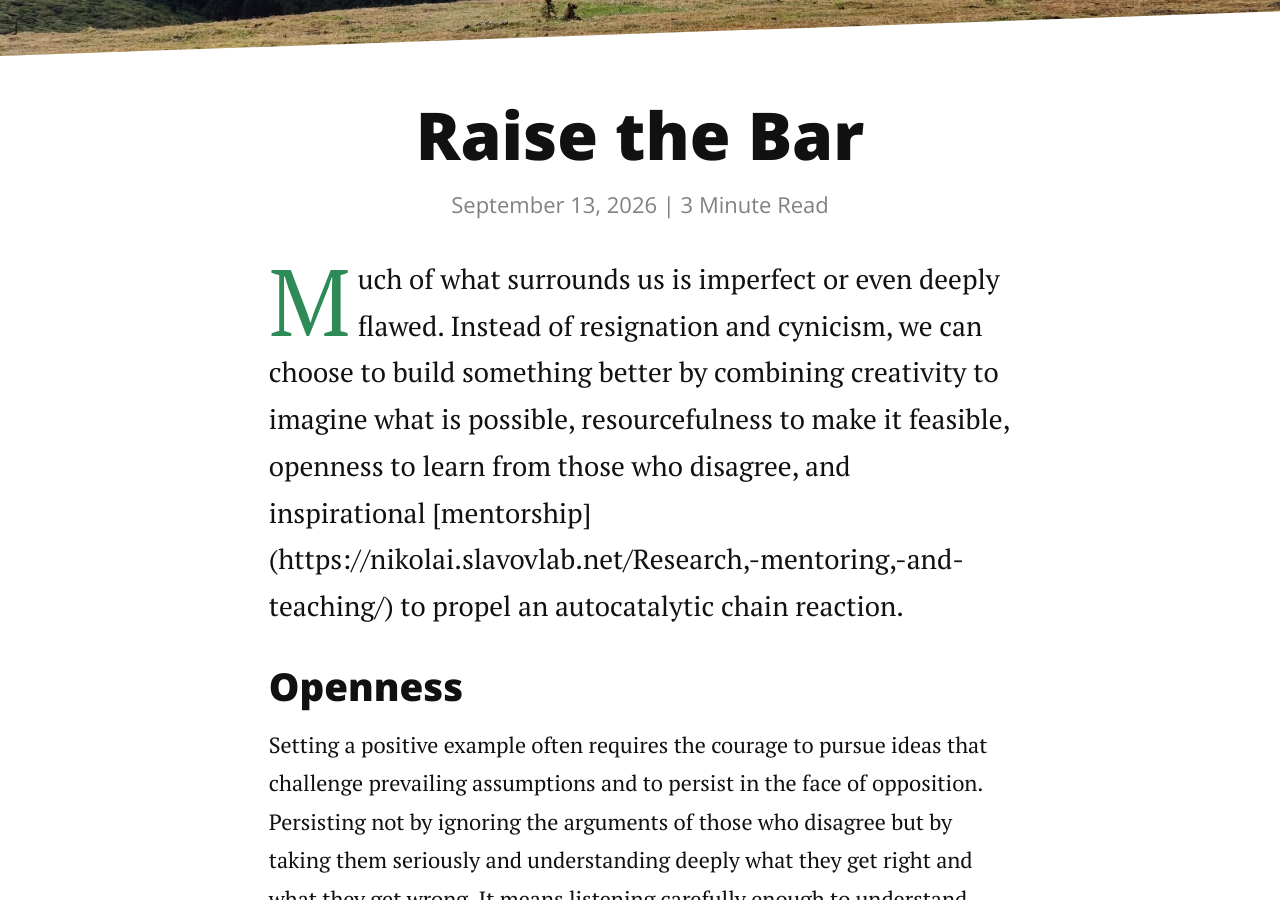
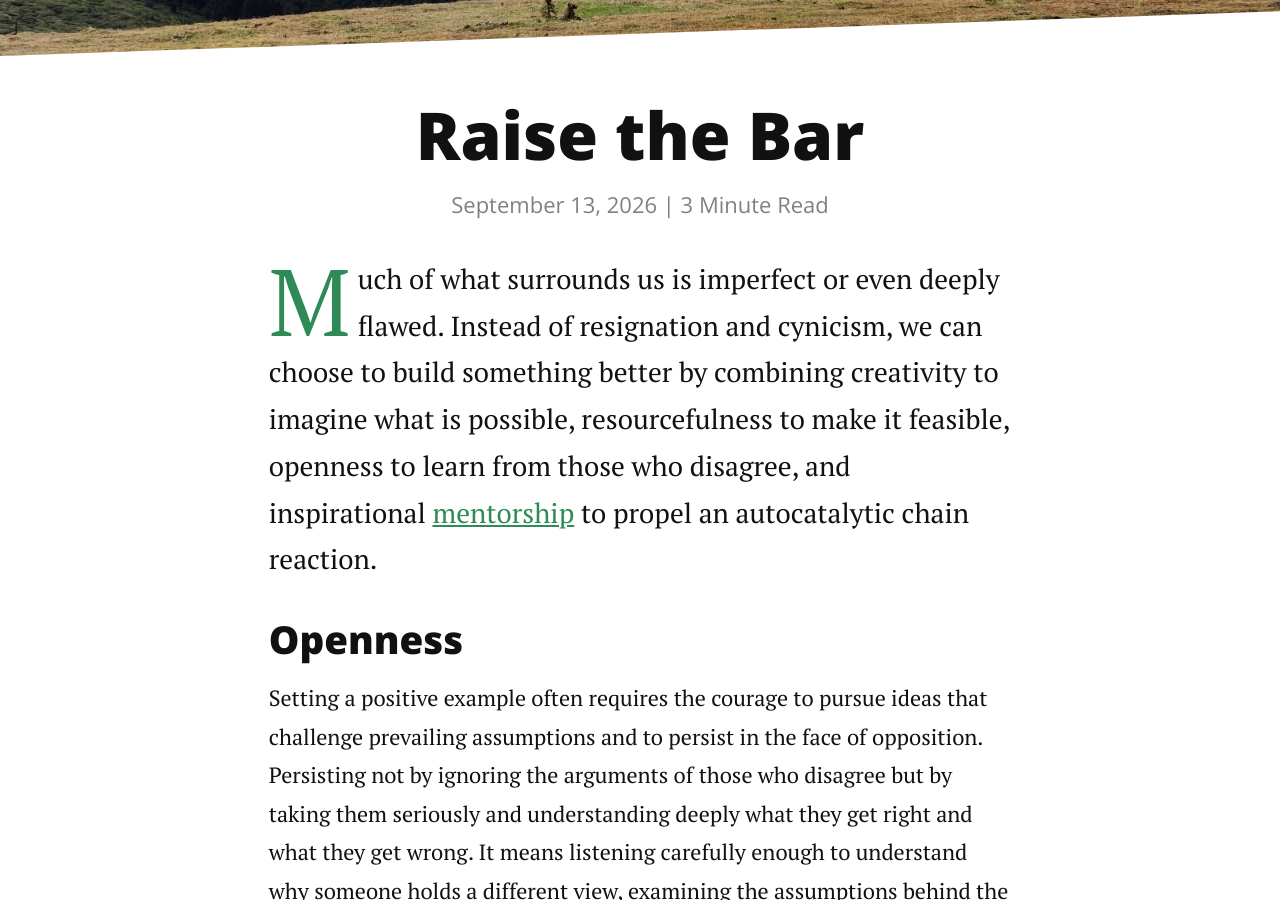
Before and after one commit to nslavov/nikolai, a Jekyll site: the page built from _posts/2026-09-13-Raise-the-Bar.md, in a window 1280 px wide and 900 px high, scrolled down 262 px. Built offline with Jekyll 4.4.1, drawn with Linux system fonts in a browser that asks for light colours; nearby versions of some CDN libraries; some of the changed lines change nothing that is shown.

Commit message:
Update 2026-09-13-Raise-the-Bar.md

```diff
--- a/_posts/2026-09-13-Raise-the-Bar.md
+++ b/_posts/2026-09-13-Raise-the-Bar.md
@@ -10,7 +10,7 @@ nav_exclude: false
 
 
 
-<p class="intro"><span class="dropcap">M</span>uch of what surrounds us is imperfect or even deeply flawed. Instead of resignation and cynicism, we can choose to build something better by combining creativity to imagine what is possible, resourcefulness to make it feasible, openness to learn from those who disagree, and inspirational [mentorship](https://nikolai.slavovlab.net/Research,-mentoring,-and-teaching/) to propel an autocatalytic chain reaction.
+<p class="intro"><span class="dropcap">M</span>uch of what surrounds us is imperfect or even deeply flawed. Instead of resignation and cynicism, we can choose to build something better by combining creativity to imagine what is possible, resourcefulness to make it feasible, openness to learn from those who disagree, and inspirational <a href="https://nikolai.slavovlab.net/Research,-mentoring,-and-teaching">mentorship</a> to propel an autocatalytic chain reaction.
 </p>
 
 ### Openness
```
